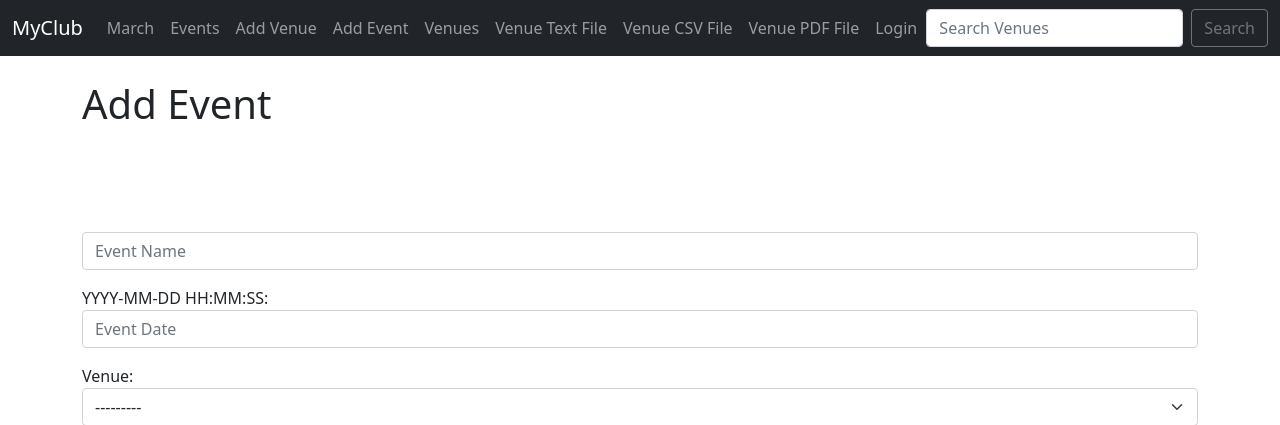
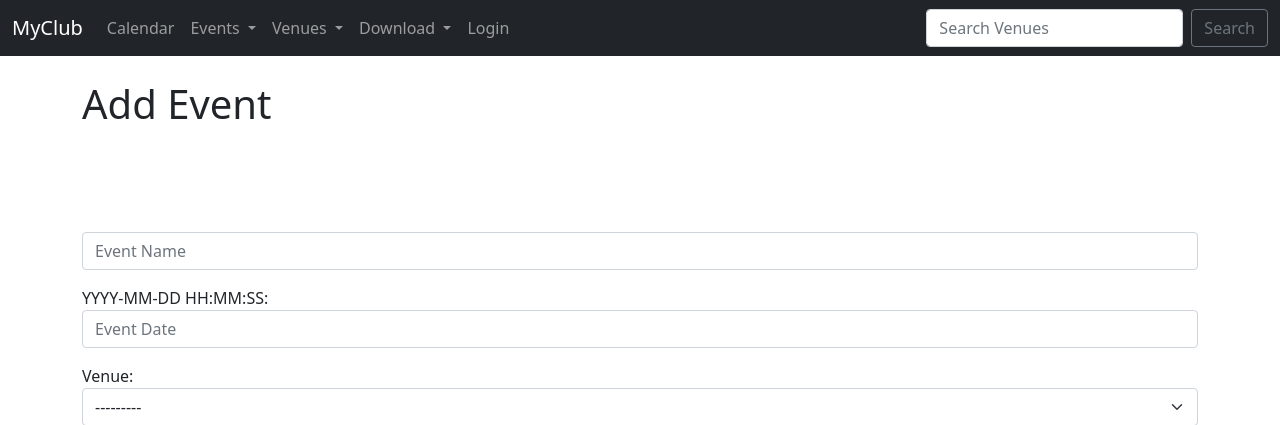
Before and after one commit to FabianArturo5/ClubDjango, a Django app: page /add_event in a window 1280 px wide. Shown: the top 425 px of the page. Run offline with Django 5.2, Linux system fonts and the light colour scheme; data comes from the database, SQL or seed files in the repository; both versions use the stored data as it was after the commit.

Commit message:
organized navbar

```diff
--- a/myclub_website/events/templates/events/navbar.html
+++ b/myclub_website/events/templates/events/navbar.html
@@ -7,29 +7,36 @@
       <div class="collapse navbar-collapse" id="navbarSupportedContent">
         <ul class="navbar-nav me-auto mb-2 mb-lg-0">
           <li class="nav-item">
-            <a class="nav-link" href="{% url 'home' '2021' 'March' %}">March</a>
+            <a class="nav-link" href="{% url 'home' '2021' 'March' %}">Calendar</a>
           </li>
-          <li class="nav-item">
-            <a class="nav-link" href="{% url 'list-events' %}">Events</a>
-          </li>
-          <li class="nav-item">
-            <a class="nav-link" href="{% url 'add-venue' %}">Add Venue</a>
-          </li>
-          <li class="nav-item">
-            <a class="nav-link" href="{% url 'add-event' %}">Add Event</a>
-          </li>
-          <li class="nav-item">
-            <a class="nav-link" href="{% url 'list-venues' %}">Venues</a>
-          </li>
-          <li class="nav-item">
-            <a class="nav-link" href="{% url 'venue_text' %}">Venue Text File</a>
-          </li>
-          <li class="nav-item">
-            <a class="nav-link" href="{% url 'venue_csv' %}">Venue CSV File</a>
-          </li>
-          <li class="nav-item">
-            <a class="nav-link" href="{% url 'venue_pdf' %}">Venue PDF File</a>
-          </li>
+          <li class="nav-item dropdown">
+            <a class="nav-link dropdown-toggle" href="#" role="button" data-bs-toggle="dropdown" aria-expanded="false">
+              Events
+            </a>
+            <ul class="dropdown-menu">
+              <li><a class="dropdown-item" href="{% url 'list-events' %}">Events</a></li>
+              <li><a class="dropdown-item" href="{% url 'add-event' %}">Add Event</a></li>
+            </ul>
+
+          <li class="nav-item dropdown">
+            <a class="nav-link dropdown-toggle" href="#" role="button" data-bs-toggle="dropdown" aria-expanded="false">
+              Venues
+            </a>
+            <ul class="dropdown-menu">
+              <li><a class="dropdown-item" href="{% url 'list-venues' %}">Venues</a></li>
+              <li><a class="dropdown-item" href="{% url 'add-venue' %}">Add Venue</a></li>
+
+            </ul>
+
+          <li class="nav-item dropdown">
+            <a class="nav-link dropdown-toggle" href="#" role="button" data-bs-toggle="dropdown" aria-expanded="false">
+              Download
+            </a>
+            <ul class="dropdown-menu">
+              <li><a class="dropdown-item" href="{% url 'venue_text' %}">Venue Text File</a></li>
+              <li><a class="dropdown-item" href="{% url 'venue_csv' %}">Venue CSV File</a></li>
+              <li><a class="dropdown-item" href="{% url 'venue_pdf' %}">Venue PDF File</a>
+            </ul>
 
           {% if user.is_authenticated %}
           <li class="nav-item">
```
Also changed, not shown: myclub_website/db.sqlite3.
